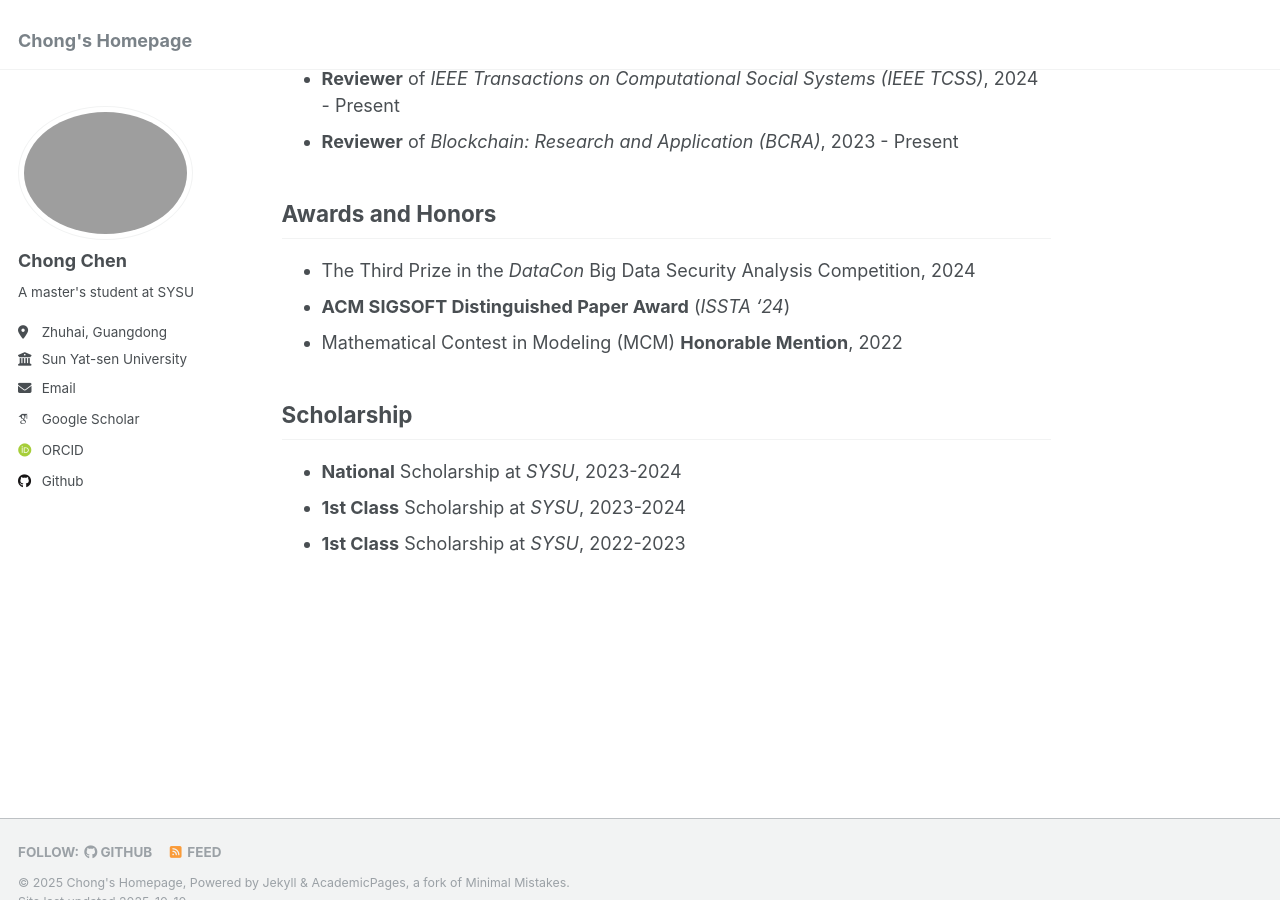
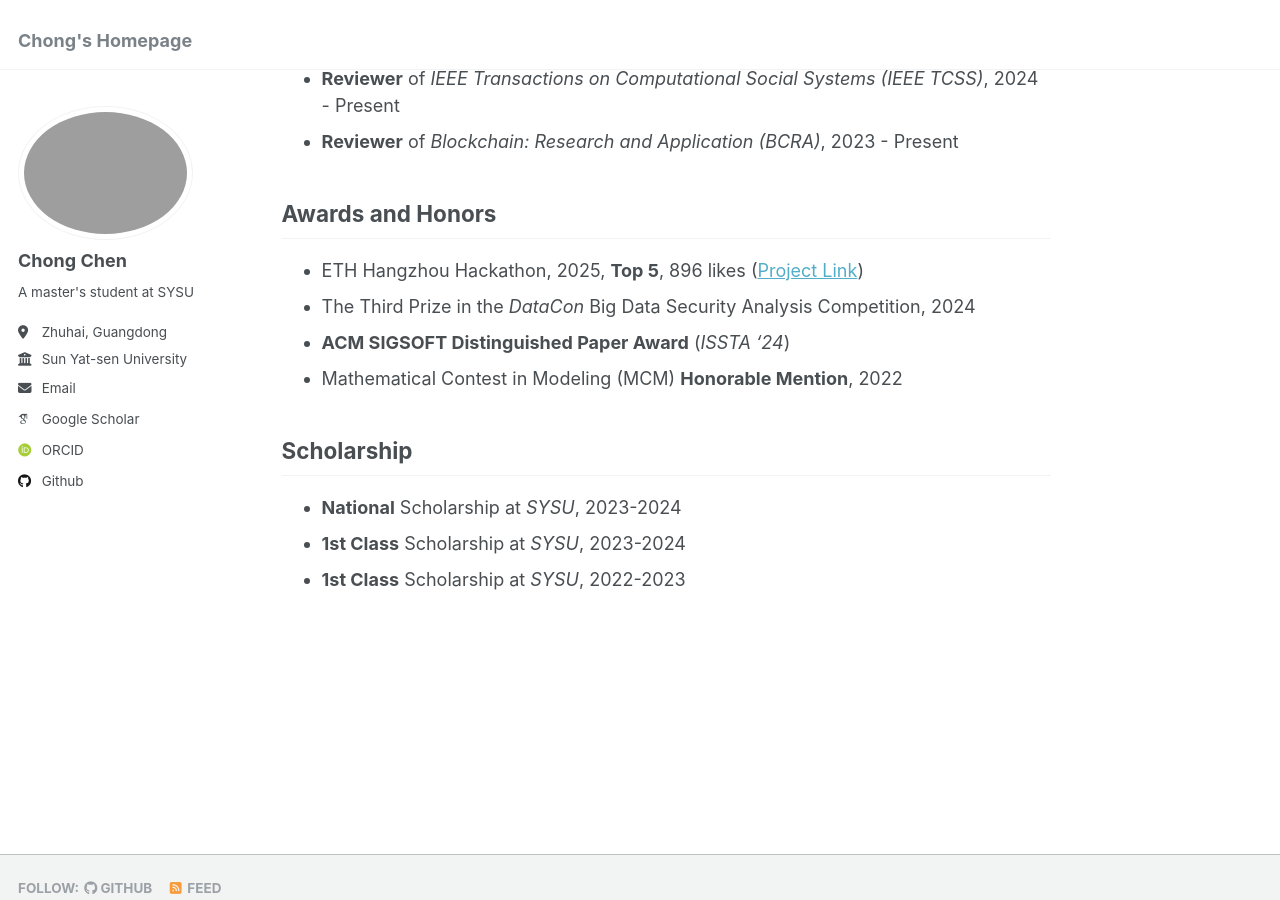
Before and after one commit to BugmakerCC/chong, a Jekyll site: the page built from _pages/about.md, in a window 1280 px wide and 900 px high, scrolled down 1087 px. Built offline with Jekyll 4.4.1, drawn with Linux system fonts in a browser that asks for light colours; some web fonts are replaced.

Commit message:
Update about.md

```diff
--- a/_pages/about.md
+++ b/_pages/about.md
@@ -43,6 +43,7 @@ Academic Service
 
 Awards and Honors
 ------
+- ETH Hangzhou Hackathon, 2025, **Top 5**, 896 likes ([Project Link](https://www.hackquest.io/zh-cn/projects/ETH-Hangzhou-Hackathon-2025-QuantifyX))
 - The Third Prize in the *DataCon* Big Data Security Analysis Competition, 2024
 - **ACM SIGSOFT Distinguished Paper Award** (*ISSTA '24*)
 - Mathematical Contest in Modeling (MCM) **Honorable Mention**, 2022
```
